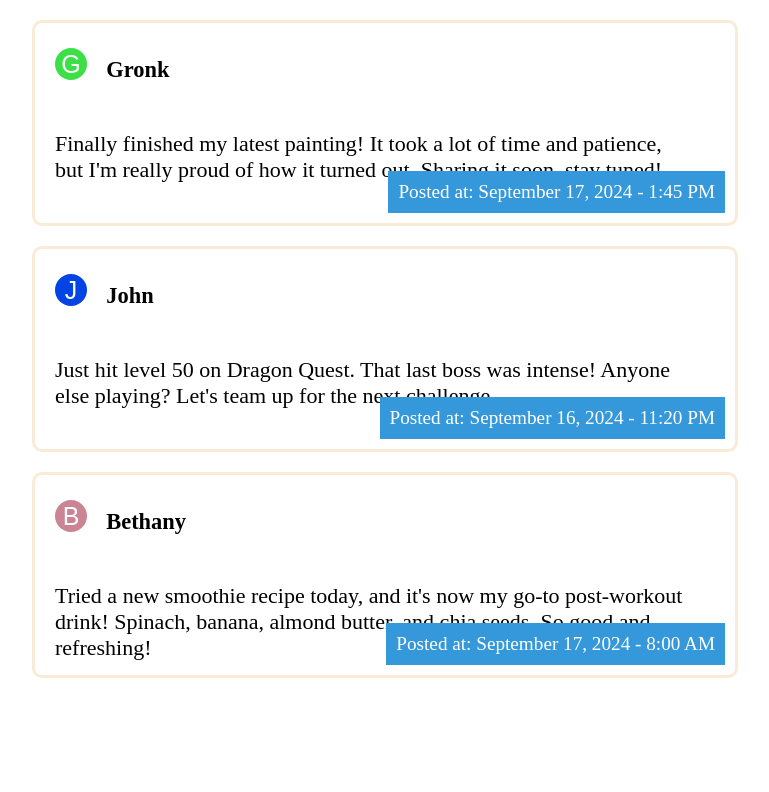
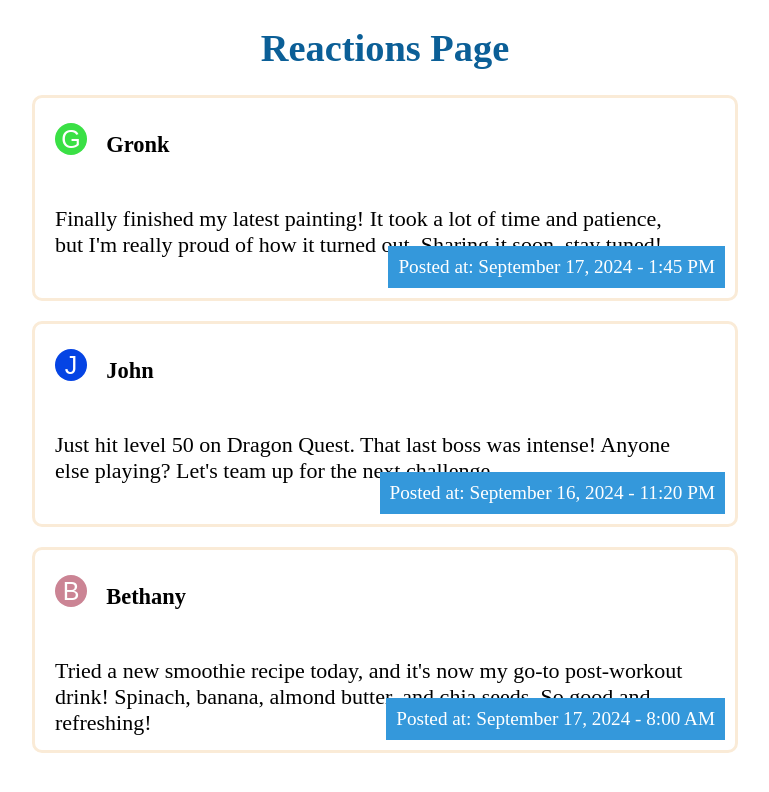
Before and after one commit to Esuyawkall/Reactions-Page, a plain HTML site: page index.html in a window 1280 px wide. Shown: the whole page, without its empty margins (255-1024 px from the left). Drawn offline with Linux system fonts and the light colour scheme.

Commit message:
second commit

```diff
--- a/index.html
+++ b/index.html
@@ -9,6 +9,7 @@
     <script src="script.js"></script>
 </head>
 <body>
+    <h1>Reactions Page</h1>
     <div class="card">
         <div class="title">
         <div class="profile-icon">G</div>
--- a/style.css
+++ b/style.css
@@ -1,5 +1,10 @@
 body{
     font-size: larger;
+}
+h1{
+   width: 100%;
+   text-align: center;
+   color: #0b5f97;
 }
 .card{
     margin: auto;
```
